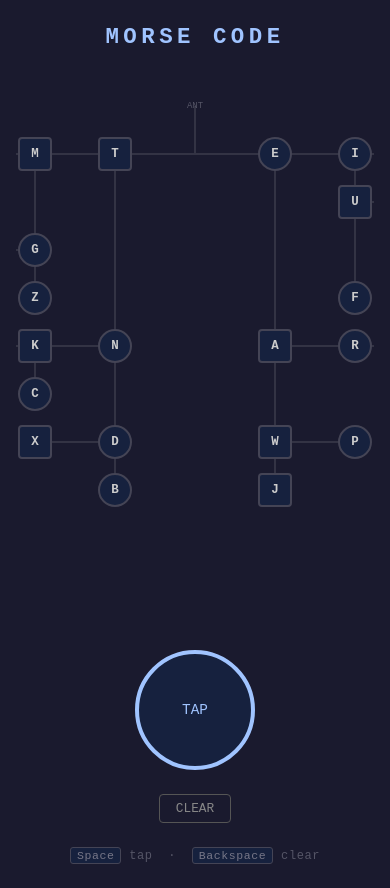
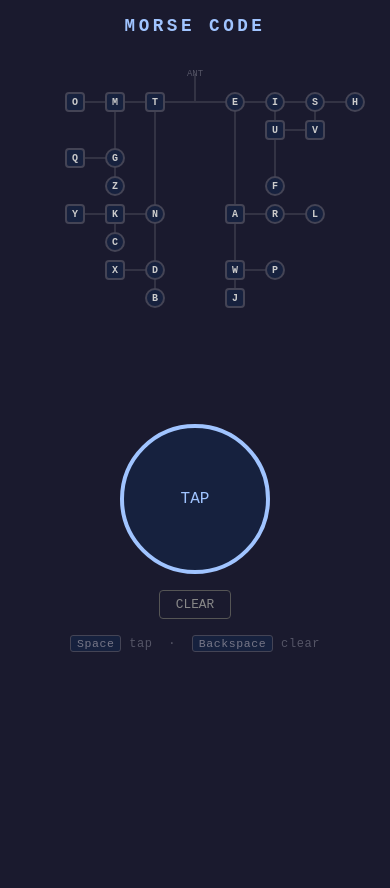
Before and after one commit to zehgreven/morse-code-learn, a website built with Vite: page index.html in a window 390 px wide. After the commit the page ends 844 px from the top, so only its background shows below. Built offline with nearby package versions, Linux system fonts and the light colour scheme.

Commit message:
feat: mobile friendly

```diff
--- a/src/ui/styles.css
+++ b/src/ui/styles.css
@@ -17,7 +17,6 @@ h1 { font-size: 1.4rem; letter-spacing: 0.2em; color: #a0c4ff; }
 /* --- Tree --- */
 #tree {
   width: 100%;
-  overflow-x: auto;
   padding: 8px 0 16px;
   display: flex;
   justify-content: center;
@@ -25,8 +24,6 @@ h1 { font-size: 1.4rem; letter-spacing: 0.2em; color: #a0c4ff; }
 
 .tree-wrapper {
   position: relative;
-  width: 720px;  /* 9 cols * 80px */
-  height: 432px; /* 9 rows * 48px */
   flex-shrink: 0;
 }
 
@@ -57,20 +54,15 @@ h1 { font-size: 1.4rem; letter-spacing: 0.2em; color: #a0c4ff; }
   top: 0;
   left: 0;
   display: grid;
-  grid-template-columns: repeat(9, 80px);
-  grid-template-rows: repeat(9, 48px);
 }
 
-/* Base node — rectangle (dash-reached) */
+/* Base node — size and font-size set dynamically by tree-renderer.js */
 .tree-node {
-  width: 34px;
-  height: 34px;
   display: flex;
   align-items: center;
   justify-content: center;
   align-self: center;
   justify-self: center;
-  font-size: 0.78rem;
   font-weight: bold;
   border: 2px solid #445;
   background: #16213e;
@@ -169,3 +161,23 @@ h1 { font-size: 1.4rem; letter-spacing: 0.2em; color: #a0c4ff; }
   font-family: inherit;
   font-size: 0.72rem;
 }
+
+@media (hover: none) and (pointer: coarse) {
+  /* touch device — hide keyboard shortcuts hint */
+  .keyboard-hint { display: none; }
+}
+
+@media (max-width: 480px) {
+  body { gap: 16px; padding: 16px 12px; }
+
+  h1 { font-size: 1.1rem; }
+
+  #morse-btn {
+    width: 150px;
+    height: 150px;
+    font-size: 1rem;
+  }
+
+  #sequence { font-size: 1.3rem; }
+  #output   { font-size: 1.1rem; }
+}
--- a/src/ui/tree-renderer.js
+++ b/src/ui/tree-renderer.js
@@ -1,19 +1,16 @@
 import { MORSE_TREE } from '../core/morse-tree.js';
 
-// Grid cell dimensions — must match CSS
-const CELL_W = 80;
-const CELL_H = 48;
+const COLS = 9;
+const ROWS = 9;
 
-// Total grid size: 9 cols x 8 rows + 1 extra row for antenna
-const COLS = 9;
-const ROWS = 9; // row 0 = antenna row, rows 1-8 = nodes
+// Desktop baseline dimensions
+const BASE_CELL_W = 80;
+const BASE_CELL_H = 48;
 
-/**
- * Grid layout derived from doc/layout.txt
- * col/row are 1-based, matching CSS grid-column/grid-row (offset by 1 row for antenna)
- */
+// On mobile the vertical gaps can be much tighter
+const MIN_CELL_H = 28;
+
 const GRID_NODES = [
-  // Left side (dash branches)
   { letter: 'O', col: 2, row: 2, shape: 'rect'   },
   { letter: 'M', col: 3, row: 2, shape: 'rect'   },
   { letter: 'T', col: 4, row: 2, shape: 'rect'   },
@@ -27,7 +24,6 @@ const GRID_NODES = [
   { letter: 'X', col: 3, row: 8, shape: 'rect'   },
   { letter: 'D', col: 4, row: 8, shape: 'circle' },
   { letter: 'B', col: 4, row: 9, shape: 'circle' },
-  // Right side (dot branches)
   { letter: 'E', col: 6, row: 2, shape: 'circle' },
   { letter: 'I', col: 7, row: 2, shape: 'circle' },
   { letter: 'S', col: 8, row: 2, shape: 'circle' },
@@ -43,110 +39,70 @@ const GRID_NODES = [
   { letter: 'J', col: 6, row: 9, shape: 'rect'   },
 ];
 
-/**
- * Connections derived from doc/layout.txt.
- * Each entry is [colA, rowA, colB, rowB] — center-to-center.
- */
 const CONNECTIONS = [
-  // Antenna to center axis (col 5, row 1 → row 2)
   [5, 1, 5, 2],
-
-  // T connects to center axis
-  [4, 2, 5, 2],
-  // E connects to center axis
-  [5, 2, 6, 2],
-
-  // Horizontal: O-M-T (row 2)
-  [2, 2, 3, 2],
-  [3, 2, 4, 2],
-
-  // Horizontal: E-I-S-H (row 2)
-  [6, 2, 7, 2],
-  [7, 2, 8, 2],
-  [8, 2, 9, 2],
-
-  // M down to G (col 3, row 2→4)
-  [3, 2, 3, 4],
-  // Horizontal: Q-G (row 4)
-  [2, 4, 3, 4],
-  // G down to Z (col 3, row 4→5)
-  [3, 4, 3, 5],
-
-  // I down to U (col 7, row 2→3)
-  [7, 2, 7, 3],
-  // Horizontal: U-V (row 3) — S connects to V
-  [7, 3, 8, 3],
-  // S down to V
-  [8, 2, 8, 3],
-  // U down to F (col 7, row 3→5)
-  [7, 3, 7, 5],
-
-  // T down to N via col 4 (row 2→6)
-  [4, 2, 4, 6],
-  // Horizontal: Y-K-N (row 6)
-  [2, 6, 3, 6],
-  [3, 6, 4, 6],
-  // K down to C (col 3, row 6→7)
-  [3, 6, 3, 7],
-
-  // E down to A via col 6 (row 2→6)
-  [6, 2, 6, 6],
-  // Horizontal: A-R-L (row 6)
-  [6, 6, 7, 6],
-  [7, 6, 8, 6],
-
-  // N down to D (col 4, row 6→8)
-  [4, 6, 4, 8],
-  // Horizontal: X-D (row 8)
-  [3, 8, 4, 8],
-  // D down to B (col 4, row 8→9)
-  [4, 8, 4, 9],
-
-  // A down to W via col 6 (row 6→8)
-  [6, 6, 6, 8],
-  // Horizontal: W-P (row 8)
-  [6, 8, 7, 8],
-  // W down to J (col 6, row 8→9)
-  [6, 8, 6, 9],
+  [4, 2, 5, 2], [5, 2, 6, 2],
+  [2, 2, 3, 2], [3, 2, 4, 2],
+  [6, 2, 7, 2], [7, 2, 8, 2], [8, 2, 9, 2],
+  [3, 2, 3, 4], [2, 4, 3, 4], [3, 4, 3, 5],
+  [7, 2, 7, 3], [7, 3, 8, 3], [8, 2, 8, 3], [7, 3, 7, 5],
+  [4, 2, 4, 6], [2, 6, 3, 6], [3, 6, 4, 6], [3, 6, 3, 7],
+  [6, 2, 6, 6], [6, 6, 7, 6], [7, 6, 8, 6],
+  [4, 6, 4, 8], [3, 8, 4, 8], [4, 8, 4, 9],
+  [6, 6, 6, 8], [6, 8, 7, 8], [6, 8, 6, 9],
 ];
 
-/** Convert 1-based grid col/row to SVG pixel center coordinates */
-function cx(col) { return (col - 1) * CELL_W + CELL_W / 2; }
-function cy(row) { return (row - 1) * CELL_H + CELL_H / 2; }
-
 /**
- * Renders the Morse tree as a fixed CSS grid with SVG connection lines.
+ * Renders the Morse tree, rebuilding SVG and grid on resize
+ * so cell size — and therefore font size — adapts to available width.
  *
  * @param {HTMLElement} container
  * @returns {{ highlight: (sequence: Array<'dot'|'dash'>) => void, reset: () => void }}
  */
 export function renderTree(container) {
   const nodeMap = new Map();
+  let wrapper = null;
+
+  function build() {
+    const available = container.clientWidth || window.innerWidth;
+
+    // cellW drives horizontal fit; cap at BASE_CELL_W so desktop stays original size
+    const cellW = Math.min(BASE_CELL_W, Math.floor(available / COLS));
+    const scale  = cellW / BASE_CELL_W;
+    const cellH  = Math.max(MIN_CELL_H, Math.floor(BASE_CELL_H * scale));
+
+    const totalW = COLS * cellW;
+    const totalH = ROWS * cellH;
+
+    // Node and font sizes scale with cellW
+    const nodeSize = Math.max(20, Math.floor(34 * scale));
+    const fontSize = Math.max(10, Math.floor(13 * scale));
+
+    function cx(col) { return (col - 1) * cellW + cellW / 2; }
+    function cy(row) { return (row - 1) * cellH + cellH / 2; }
 
     container.innerHTML = '';
+    nodeMap.clear();
 
-  const wrapper = document.createElement('div');
+    wrapper = document.createElement('div');
     wrapper.className = 'tree-wrapper';
+    wrapper.style.width  = `${totalW}px`;
+    wrapper.style.height = `${totalH}px`;
 
-  // SVG layer for connection lines (behind nodes)
-  const svgW = COLS * CELL_W;
-  const svgH = ROWS * CELL_H;
+    // SVG layer
     const svg = document.createElementNS('http://www.w3.org/2000/svg', 'svg');
-  svg.setAttribute('width', svgW);
-  svg.setAttribute('height', svgH);
+    svg.setAttribute('width',  totalW);
+    svg.setAttribute('height', totalH);
     svg.setAttribute('class', 'tree-svg');
 
     for (const [c1, r1, c2, r2] of CONNECTIONS) {
       const line = document.createElementNS('http://www.w3.org/2000/svg', 'line');
-    line.setAttribute('x1', cx(c1));
-    line.setAttribute('y1', cy(r1));
-    line.setAttribute('x2', cx(c2));
-    line.setAttribute('y2', cy(r2));
+      line.setAttribute('x1', cx(c1)); line.setAttribute('y1', cy(r1));
+      line.setAttribute('x2', cx(c2)); line.setAttribute('y2', cy(r2));
       line.setAttribute('class', 'tree-line');
       svg.appendChild(line);
     }
 
-  // Antenna label at col 5, row 1
     const antennaText = document.createElementNS('http://www.w3.org/2000/svg', 'text');
     antennaText.setAttribute('x', cx(5));
     antennaText.setAttribute('y', cy(1));
@@ -156,9 +112,11 @@ export function renderTree(container) {
 
     wrapper.appendChild(svg);
 
-  // Grid layer for node elements
+    // Grid layer
     const grid = document.createElement('div');
     grid.className = 'tree-grid';
+    grid.style.gridTemplateColumns = `repeat(${COLS}, ${cellW}px)`;
+    grid.style.gridTemplateRows    = `repeat(${ROWS}, ${cellH}px)`;
 
     for (const def of GRID_NODES) {
       const el = document.createElement('div');
@@ -166,23 +124,27 @@ export function renderTree(container) {
       el.textContent = def.letter;
       el.dataset.letter = def.letter;
       el.style.gridColumn = def.col;
-    el.style.gridRow = def.row;
+      el.style.gridRow    = def.row;
+      el.style.width      = `${nodeSize}px`;
+      el.style.height     = `${nodeSize}px`;
+      el.style.fontSize   = `${fontSize}px`;
       nodeMap.set(def.letter, el);
       grid.appendChild(el);
     }
 
     wrapper.appendChild(grid);
     container.appendChild(wrapper);
+    container.style.height = `${totalH + 16}px`;
+  }
+
+  build();
+  window.addEventListener('resize', build);
 
   function highlight(sequence) {
     nodeMap.forEach(el => el.classList.remove('active'));
     let node = MORSE_TREE;
-    for (const signal of sequence) {
-      node = node?.[signal];
-    }
-    if (node?.letter) {
-      nodeMap.get(node.letter)?.classList.add('active');
-    }
+    for (const signal of sequence) node = node?.[signal];
+    if (node?.letter) nodeMap.get(node.letter)?.classList.add('active');
   }
 
   function reset() {
```
Lines whose indentation alone changed are shown as unchanged.
